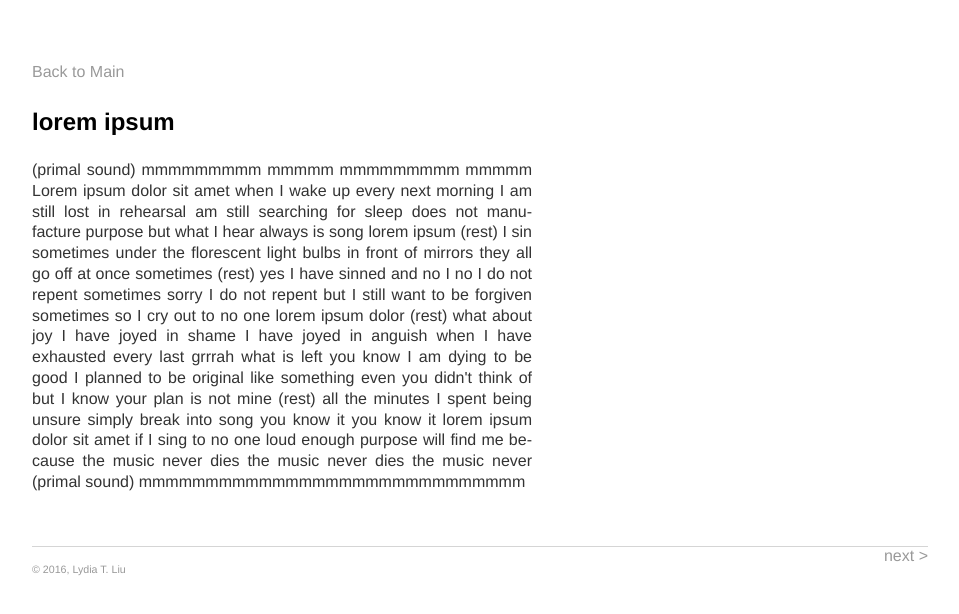
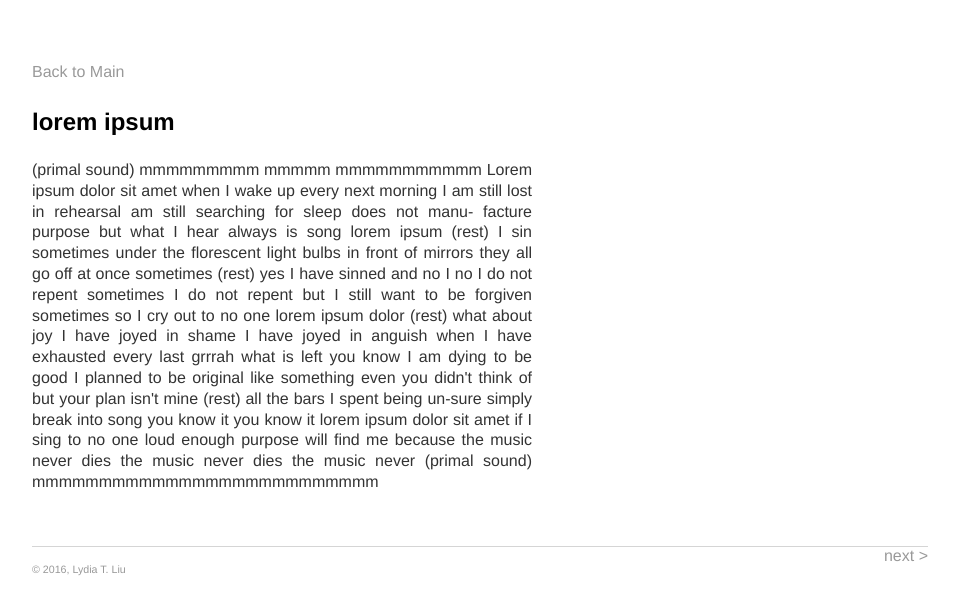
Before and after one commit to serenalwang/serenalwang.github.io, a Jekyll site: the page built from poems/lorem.md, in a window 1280 px wide. Shown: the top 614 px of the page, without its empty margins (160-1119 px from the left). Built offline with Jekyll 4.4.1, drawn with Linux system fonts in a browser that asks for light colours.

Commit message:
Update lorem.md

```diff
--- a/poems/lorem.md
+++ b/poems/lorem.md
@@ -6,22 +6,7 @@
 ### lorem ipsum
 
 <p style="width:500px;text-align:justify">
-(primal sound) mmmmmmmmm mmmmm mmmmmmmmm mmmmm
-Lorem ipsum dolor sit amet when I wake up every next morning I
-am still lost in rehearsal am still searching for sleep does not manu-
-facture purpose but what I hear always is song lorem ipsum (rest)
-I sin sometimes under the florescent light bulbs in front of mirrors
-they all go off at once sometimes (rest) yes I have sinned and no I
-no I do not repent sometimes sorry I do not repent but I still want
-to be forgiven sometimes so I cry out to no one lorem ipsum dolor
-(rest) what about joy I have joyed in shame I have joyed in anguish
-when I have exhausted every last grrrah what is left you know I am
-dying to be good I planned to be original like something even you didn't think of
-but I know your plan is not mine (rest) all the minutes I spent being
-unsure simply break into song you know it you know it lorem ipsum
-dolor sit amet if I sing to no one loud enough purpose will find me be-
-cause the music never dies the music never dies the music never
-(primal sound) mmmmmmmmmmmmmmmmmmmmmmmmmmmmm
+(primal sound) mmmmmmmmm mmmmm mmmmmmmmmmm Lorem ipsum dolor sit amet when I wake up every next morning I am still lost in rehearsal am still searching for sleep does not manu- facture purpose but what I hear always is song lorem ipsum (rest) I sin sometimes under the florescent light bulbs in front of mirrors they all go off at once sometimes (rest) yes I have sinned and no I no I do not repent sometimes I do not repent but I still want to be forgiven sometimes so I cry out to no one lorem ipsum dolor (rest) what about joy I have joyed in shame I have joyed in anguish when I have exhausted every last grrrah what is left you know I am dying to be good I planned to be original like something even you didn't think of but your plan isn't mine (rest) all the bars I spent being un-sure simply break into song you know it you know it lorem ipsum dolor sit amet if I sing to no one loud enough purpose will find me because the music never dies the music never dies the music never (primal sound) mmmmmmmmmmmmmmmmmmmmmmmmmm
 </p>
 
 &nbsp;
```
